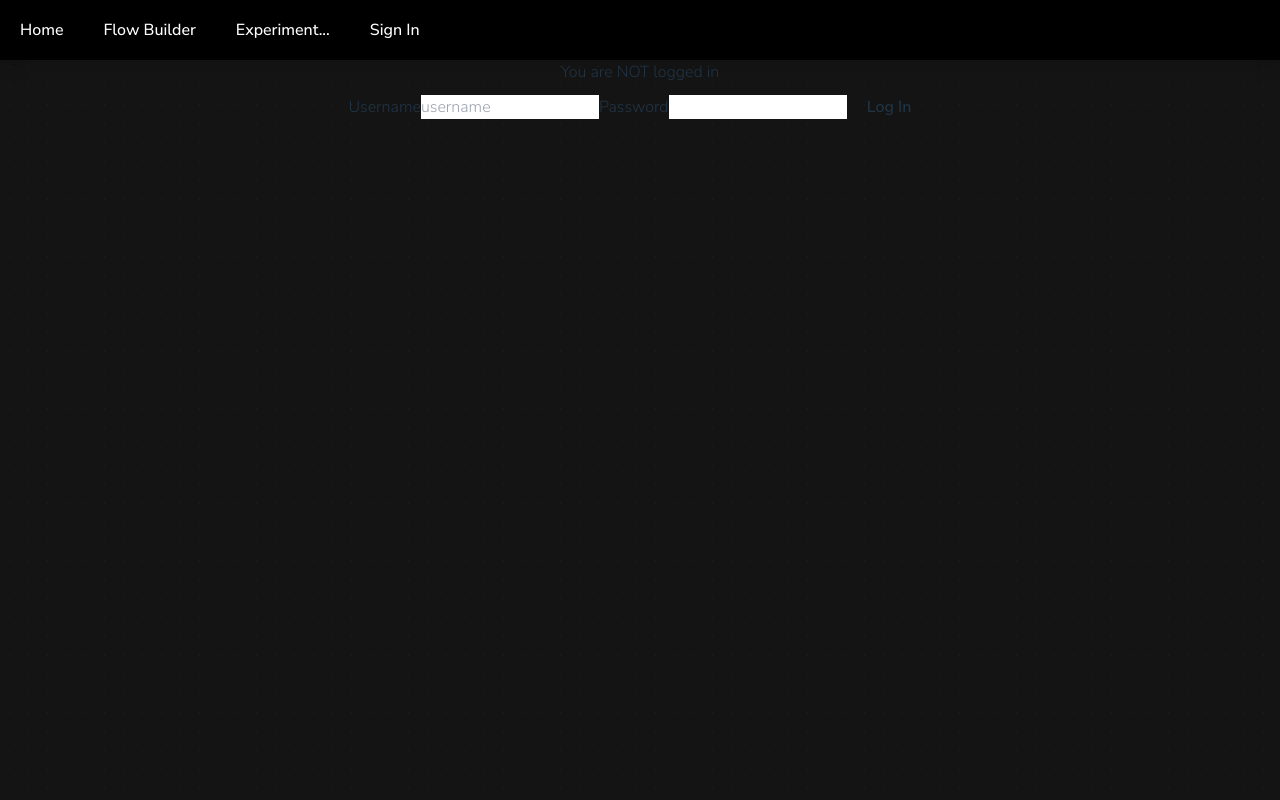
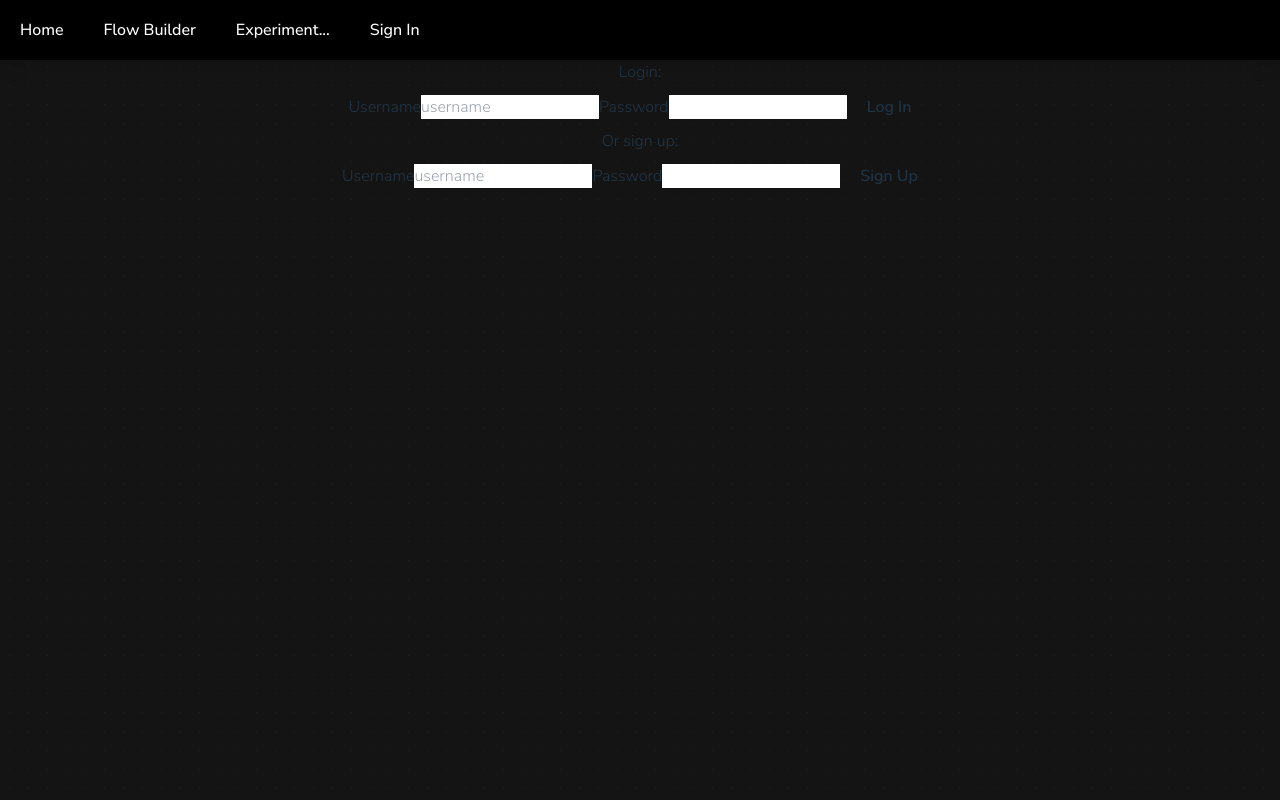
Before and after one commit to sevleo/YoGato-frontend, a React (Vite) app: page /sign-in in a window 1280 px wide. Built offline with nearby package versions, Linux system fonts and the light colour scheme; no server answers.

Commit message:
Update login

```diff
--- a/src/components/pages/SignIn.tsx
+++ b/src/components/pages/SignIn.tsx
@@ -8,9 +8,12 @@ export default function SignIn({
   location,
   setLocation,
 }) {
-  const [username, setUsername] = useState("");
-  const [password, setPassword] = useState("");
+  const [usernameLogin, setUsernameLogin] = useState("");
+  const [passwordLogin, setPasswordLogin] = useState("");
+  const [usernameSignup, setUsernameSignup] = useState("");
+  const [passwordSignup, setPasswordSignup] = useState("");
   const [isLoggedIn, setIsLoggedIn] = useState(false);
+  const [user, setUser] = useState("");
 
   async function checkLoggedIn() {
     try {
@@ -18,9 +21,12 @@ export default function SignIn({
         withCredentials: true,
       });
       if (response.data.isLoggedIn) {
+        setUser(response.data.user.username);
         setIsLoggedIn(true);
+        console.log(response);
       }
     } catch (error) {
+      setUser("");
       setIsLoggedIn(false);
     }
   }
@@ -29,21 +35,37 @@ export default function SignIn({
     checkLoggedIn();
   }, []);
 
+  async function handleSignup(event) {
+    event.preventDefault();
+    console.log(event);
+    try {
+      const response = await axios.post("http://localhost:3001/sign-up", {
+        username: usernameSignup,
+        password: passwordSignup,
+      });
+    } catch (error) {
+      console.error("Error signing up:", error);
+    }
+  }
+
   async function handleLogin(event) {
     event.preventDefault();
     console.log(event);
     try {
       const response = await axios.post(
         "http://localhost:3001/log-in",
-        { username: username, password: password },
+        { username: usernameLogin, password: passwordLogin },
         {
           withCredentials: true,
         }
       );
       console.log(response);
+      console.log(response.data.user);
+      setUser(response.data.user.username);
       setIsLoggedIn(true);
     } catch (error) {
       console.error("Error logging in:", error);
+      setUser("");
       setIsLoggedIn(false);
     }
   }
@@ -54,34 +76,12 @@ export default function SignIn({
         withCredentials: true,
       });
       console.log(response);
+      setUser("");
       setIsLoggedIn(false);
     } catch (error) {
       console.error("Error logging out:", error);
     }
   }
-
-  // async function handleLogin(event) {
-  //   event.preventDefault();
-
-  //   try {
-  //     const response = await fetch("http://localhost:3001/log-in", {
-  //       method: "POST",
-  //       headers: {
-  //         "Content-Type": "application/json",
-  //       },
-  //       body: JSON.stringify({ username: username, password: password }),
-  //     });
-
-  //     if (!response.ok) {
-  //       console.log(response);
-  //       throw new Error("Login failed");
-  //     }
-
-  //     window.location.href = "/";
-  //   } catch (error) {
-  //     console.error("Error logging in:", error);
-  //   }
-  // }
 
   return (
     <>
@@ -95,37 +95,64 @@ export default function SignIn({
         {/* <button onClick={checkLoggedIn}>Check log in</button> */}
         {isLoggedIn ? (
           <div>
-            <p>You are logged in</p>
+            <p>Welcome, {user}</p>
             <button onClick={handleLogout}>Log out</button>
           </div>
         ) : (
           <div>
-            <p>You are NOT logged in</p>
+            <p>Login:</p>
           </div>
         )}
         {!isLoggedIn ? (
+          <>
             <div>
               <form method="POST" onSubmit={handleLogin}>
-              <label htmlFor="username">Username</label>
+                <label htmlFor="username-login">Username</label>
                 <input
-                id="username"
-                name="username"
+                  id="username-login"
+                  name="username-login"
                   placeholder="username"
                   type="text"
-                value={username}
-                onChange={(e) => setUsername(e.target.value)}
+                  value={usernameLogin}
+                  onChange={(e) => setUsernameLogin(e.target.value)}
                 />
-              <label htmlFor="password">Password</label>
+                <label htmlFor="password-login">Password</label>
                 <input
-                id="password"
-                name="password"
+                  id="password-login"
+                  name="password-login"
                   type="password"
-                value={password}
-                onChange={(e) => setPassword(e.target.value)}
+                  value={passwordLogin}
+                  onChange={(e) => setPasswordLogin(e.target.value)}
                 />
                 <button type="submit">Log In</button>
               </form>
             </div>
+            <div>
+              <p>Or sign up:</p>
+            </div>
+            <div>
+              <form method="POST" onSubmit={handleSignup}>
+                <label htmlFor="username-signup">Username</label>
+                <input
+                  id="username-signup"
+                  name="username-signup"
+                  placeholder="username"
+                  type="text"
+                  value={usernameSignup}
+                  onChange={(e) => setUsernameSignup(e.target.value)}
+                />
+                <label htmlFor="password-signup">Password</label>
+                <input
+                  id="password-signup"
+                  name="password-signup"
+                  type="password"
+                  value={passwordSignup}
+                  onChange={(e) => setPasswordSignup(e.target.value)}
+                />
+                <button type="submit">Sign Up</button>
+              </form>
+            </div>
+          </>
         ) : null}
       </div>
     </>
```
Lines whose indentation alone changed are shown as unchanged.
